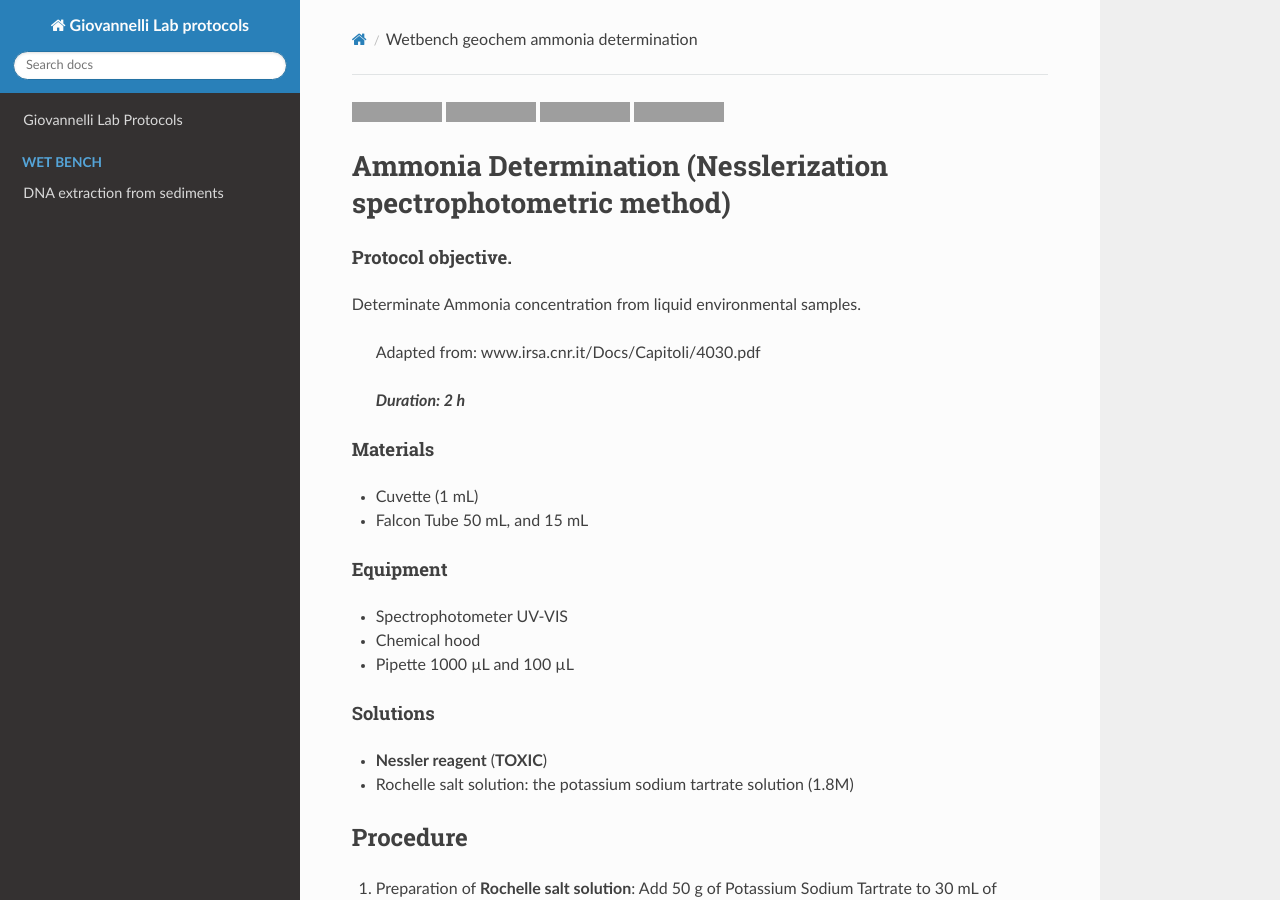
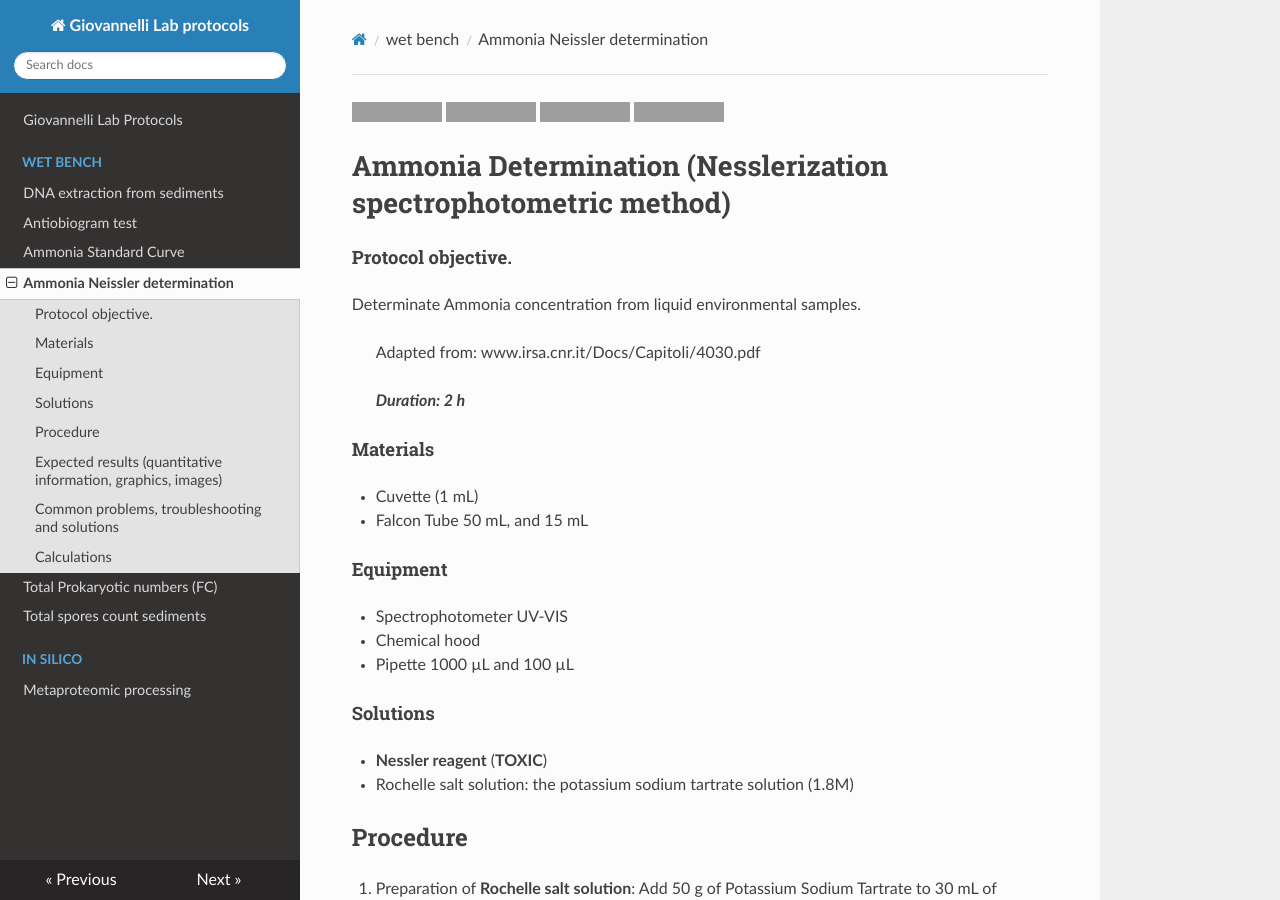
Before and after one commit to giovannellilab/giovannellilab_protocols, an MkDocs documentation site: the page built from docs/wetbench_geochem_ammonia_determination.md, in a window 1280 px wide and 900 px high, cut to the strip 0-900 px from the top of the window. Built offline with MkDocs 1.6.1, drawn with Linux system fonts in a browser that asks for light colours; nearby versions of some CDN libraries; grey boxes are pictures that could not be loaded.

Commit message:
Update mkdocs.yml

```diff
--- a/mkdocs.yml
+++ b/mkdocs.yml
@@ -4,5 +4,13 @@ nav:
     - Giovannelli Lab Protocols: index.md
     - wet bench:
         - DNA extraction from sediments: wetbench_DNA_extraction_sediments.md
+        - Antiobiogram test: wetbench_antibiogram_protocol.md
+        - Ammonia Standard Curve: wetbench_geochem_standard_curve_ammonia.md
+        - Ammonia Neissler determination: wetbench_geochem_ammonia_determination.md
+        - Total Prokaryotic numbers (FC): wetbench_TPN_sediments_flowcytometry.md
+        - Total spores count sediments: wetbench_DPA_spores_sediments.md
+    - in silico:
+        - Metaproteomic processing: insilico_metaproteomic.md
+
 theme: readthedocs
 formats: all
```
